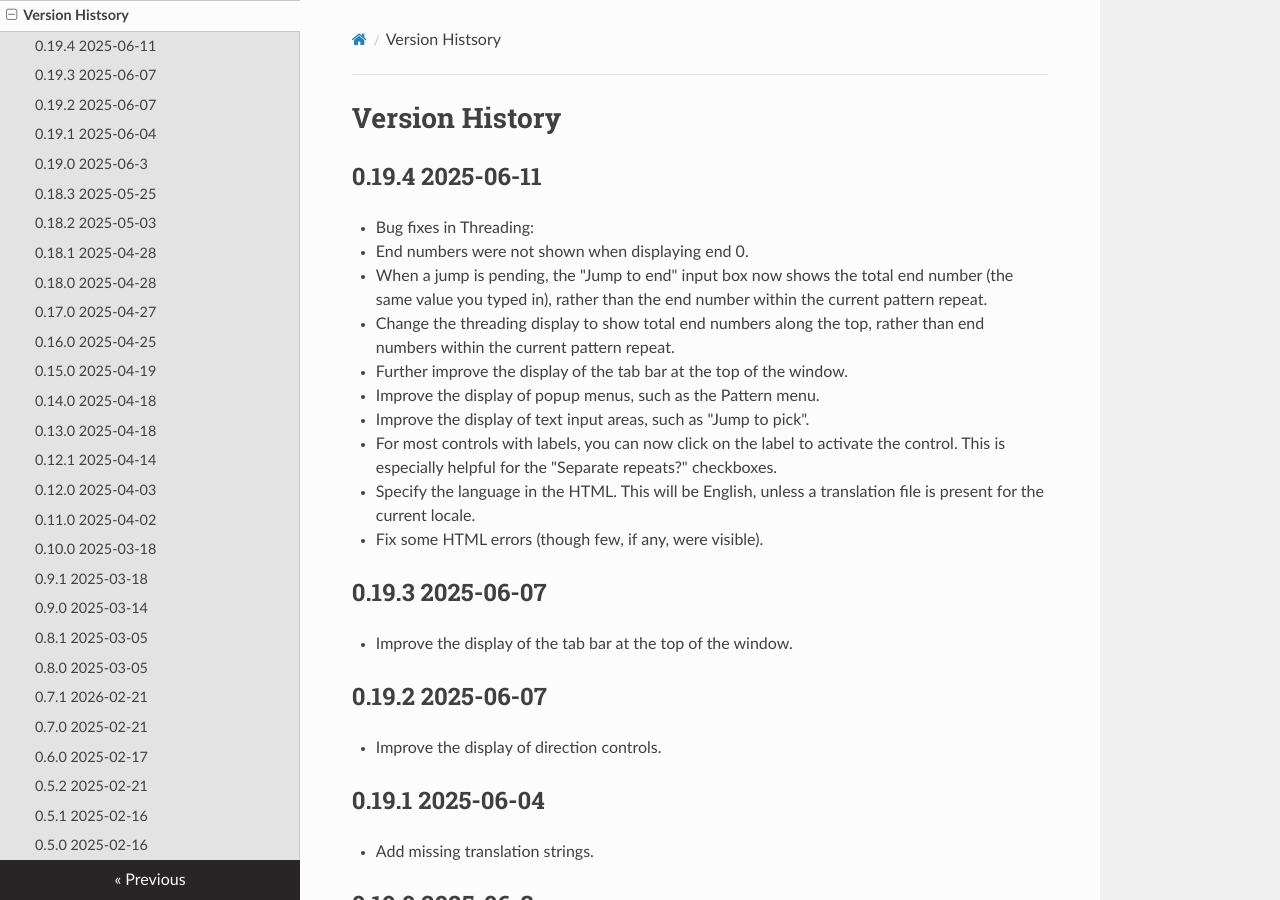
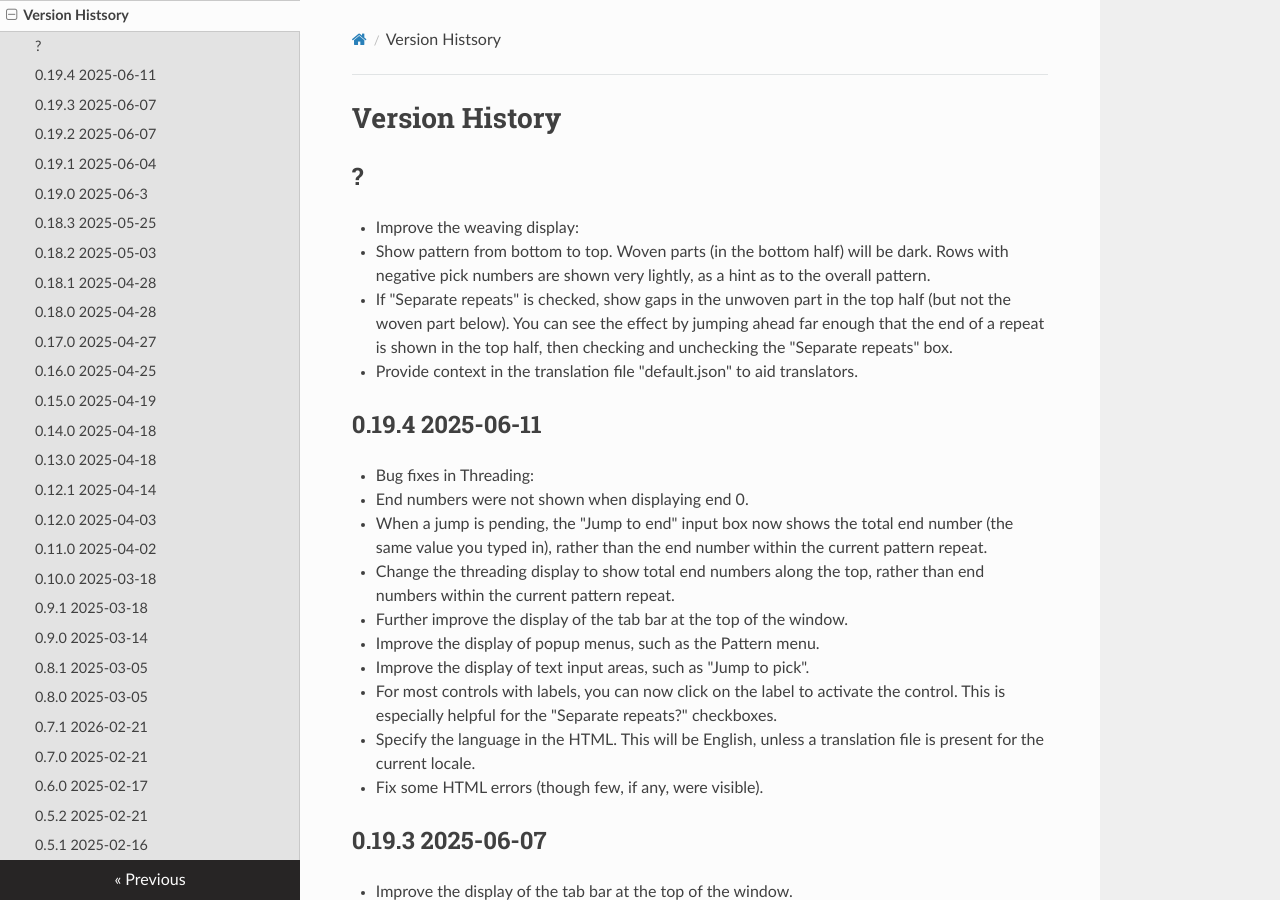
Before and after one commit to r-owen/base_loom_server, an MkDocs documentation site: the page built from docs/version_history.md, in a window 1280 px wide and 900 px high. Built offline with MkDocs 1.6.1, drawn with Linux system fonts in a browser that asks for light colours; nearby versions of some CDN libraries.

Commit message:
Update the version_history

```diff
--- a/docs/version_history.md
+++ b/docs/version_history.md
@@ -1,4 +1,13 @@
 # Version History
+
+## ?
+
+* Improve the weaving display:
+
+  * Show pattern from bottom to top. Woven parts (in the bottom half) will be dark. Rows with negative pick numbers are shown very lightly, as a hint as to the overall pattern.
+  * If "Separate repeats" is checked, show gaps in the unwoven part in the top half (but not the woven part below). You can see the effect by jumping ahead far enough that the end of a repeat is shown in the top half, then checking and unchecking the "Separate repeats" box.
+
+* Provide context in the translation file "default.json" to aid translators.
 
 ## 0.19.4 2025-06-11
 
@@ -69,7 +78,6 @@ Remove a source of flicker by only updating the visible pattern.
 
 Try to prevent an unwanted stale next-pick request when the loom server connects to the loom (which is when a user connects to the server).
 Do this by purging the read buffer.
-
 
 ## 0.16.0 2025-04-25
 
```
